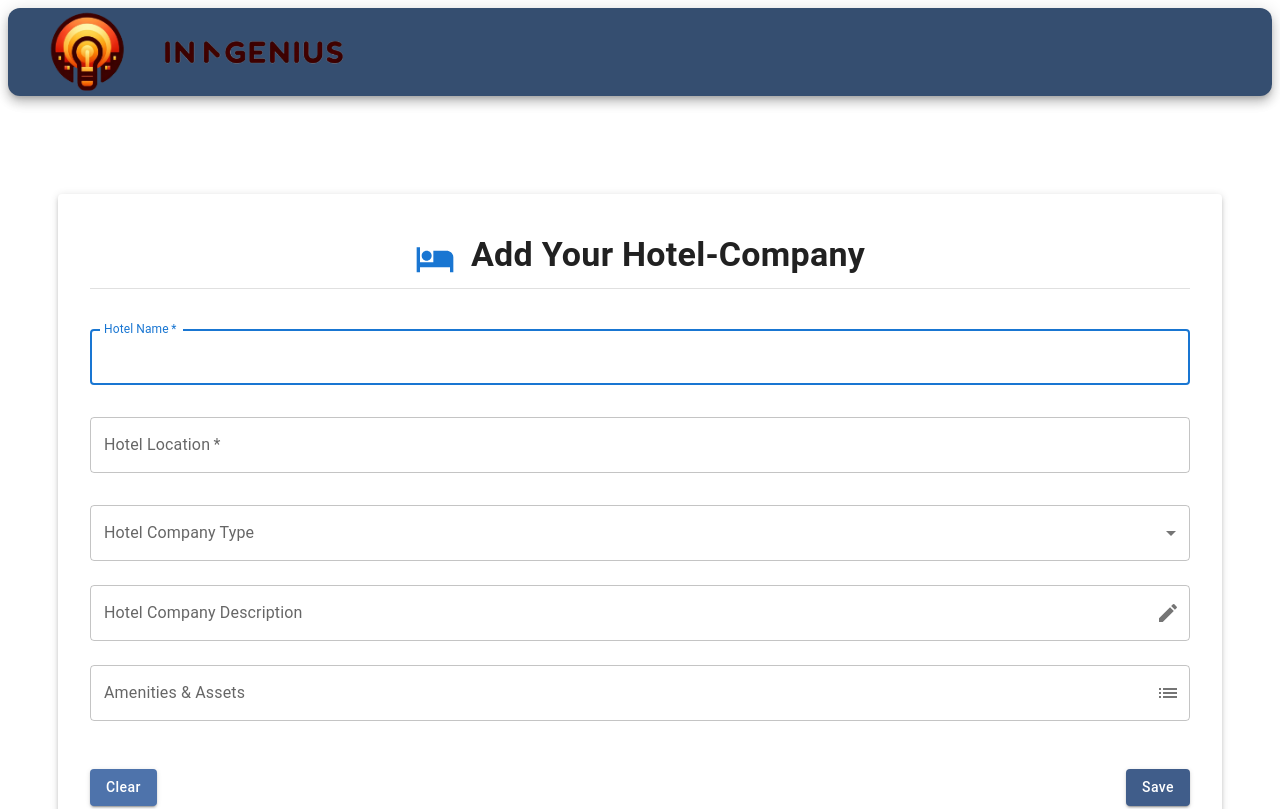
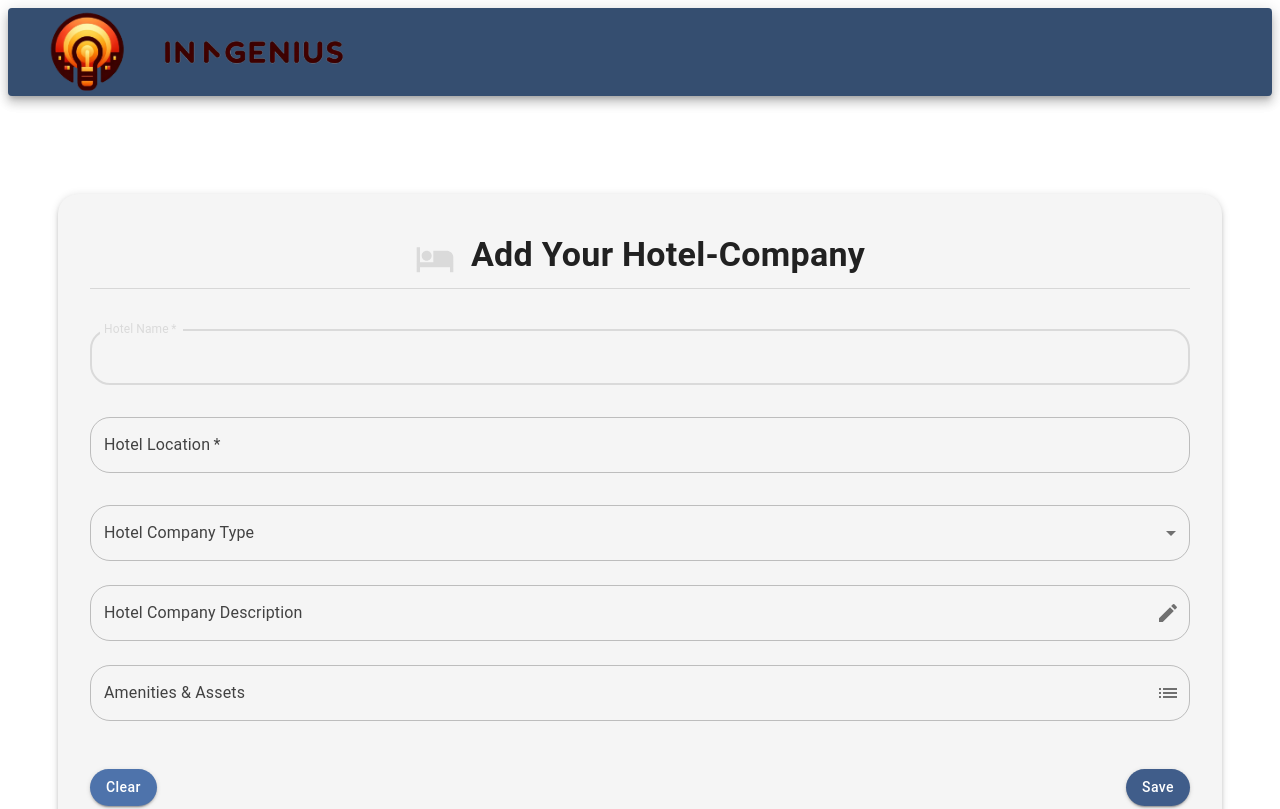
Before and after one commit to l-papantoniou/Chat-Gpt-UI, a React (Create React App) app: page /input in a window 1280 px wide. Shown: the top 809 px of the page. Built offline with nearby package versions, Linux system fonts and the light colour scheme.

Commit message:
implementation of theme provider, and addition of dark theme

```diff
--- a/src/App.js
+++ b/src/App.js
@@ -4,8 +4,10 @@ import LoginPage from './containers/LoginPage';
 import SignUpPage from "./containers/SignUpPage";
 import AppContainer from "./containers/AppContainer";
 import {InputHotelPage} from "./containers/InputHotelPage";
+import {ThemeProvider} from "./containers/ThemeProvider";
 
 const App = () => (
+    <ThemeProvider>
         <Router>
             <AppContainer>
                 <Routes>
@@ -16,6 +18,7 @@ const App = () => (
                 </Routes>
             </AppContainer>
         </Router>
+    </ThemeProvider>
 );
 
 export default App;
--- /dev/null
+++ b/src/containers/ThemeProvider.js
@@ -0,0 +1,25 @@
+import React, { createContext, useContext, useState } from 'react';
+import { ThemeProvider as MUIThemeProvider } from '@mui/material/styles';
+import {darkTheme, lightTheme} from "../themes/theme";
+
+const ThemeContext = createContext();
+
+export const useThemeContext = () => useContext(ThemeContext);
+
+export const ThemeProvider = ({ children }) => {
+    const [mode, setMode] = useState('light');
+
+    const theme = mode === 'light' ? lightTheme : darkTheme;
+
+    const toggleTheme = () => {
+        setMode((prevMode) => (prevMode === 'light' ? 'dark' : 'light'));
+    };
+
+    return (
+        <ThemeContext.Provider value={{ mode, toggleTheme }}>
+            <MUIThemeProvider theme={theme}>
+                {children}
+            </MUIThemeProvider>
+        </ThemeContext.Provider>
+    );
+};
--- a/src/index.js
+++ b/src/index.js
@@ -1,15 +1,11 @@
 import React from 'react';
 import ReactDOM from 'react-dom/client';
 import App from './App';
-import {ThemeProvider} from "@mui/styles";
-import theme from "./themes/theme";
 
 
 const root = ReactDOM.createRoot(document.getElementById('root'));
 root.render(
     <React.StrictMode>
-        <ThemeProvider theme={theme}>
-            <App/>
-        </ThemeProvider>
+        <App/>
     </React.StrictMode>
 );
--- a/src/themes/AppContainerTheme.js
+++ b/src/themes/AppContainerTheme.js
@@ -1,13 +1,101 @@
 import {useTheme} from "@mui/material";
 
 export const useAppContainerStyles = () => {
+
+    const drawerWidth = 240; // Define the width of the drawer
+
+    const appBarHeight = 155; // Assuming AppBar height is 64px
+
     const theme = useTheme();
     return {
         appBar: {
             backgroundColor: '#354e70',
             color: theme.palette.primary.contrastText,
             boxShadow: theme.shadows[7],
-            borderRadius:'12px'
+            borderRadius: '4px',
+            top: '88px',
+            zIndex: (theme) => theme.zIndex.drawer + 1
         },
-    }
+        drawer: {
+            flexShrink: 0,
+            '& .MuiDrawer-paper': {
+                width: drawerWidth,
+                position: 'fixed',
+                boxSizing: 'border-box',
+                borderRadius:'5px',
+                top: `${155}px`, // Replace with the actual height of AppBa
+                height: `calc(100% - ${155}px)`,
+            },
+            '& .MuiListItem-root': { // Add styles for list items
+                margin: theme.spacing(2, 0), // Add space above and below each item
+                borderRadius: theme.shape.borderRadius, // Optional: round corners
+                '&:hover': {
+                    backgroundColor:theme.palette.primary.light, // Color on hover
+                },
+            },
+            '&.Mui-selected': { // When item is selected (optional)
+                backgroundColor: theme.palette.primary.main,
+                color: theme.palette.primary.contrastText,
+                '&:hover': {
+                    backgroundColor: "#6a7994", // Darken on hover when selected
+                },
+            }
+        },
+        layout: {
+            position: 'fixed',
+            top: 0, left: 0, right: 0, zIndex: 1299,
+            backgroundColor:  theme.palette.background.default
+        },
+        logoFrame: {
+            display: 'flex',
+            alignItems: 'center'
+        },
+        logo: {
+            height: '88px',
+            marginRight: '10px'
+        },
+        moto: {
+            height: '55px'
+        },
+        mainContent: {
+            flexGrow: 1,
+            padding: theme.spacing(3),
+            marginTop: `${appBarHeight}px`,
+            height: '100vh',
+            transition: theme.transitions.create('marginLeft', {
+                easing: theme.transitions.easing.sharp,
+                duration: theme.transitions.duration.enteringScreen,
+            }),
+            // Remove the overflow hidden if you want to allow scrolling
+            overflow: 'hidden',
+        },
+
+        footer: {
+            textAlign: 'center',
+            padding:
+                '10px 0',
+            width:
+                '100%',
+            backgroundColor:
+                theme.palette.background.default
+        }
+
+        // content: {
+        //     maxWidth: '',
+        //     flexGrow: 1,
+        //     padding: theme.spacing(3),
+        //     transition: theme.transitions.create('margin', {
+        //         easing: theme.transitions.easing.sharp,
+        //         duration: theme.transitions.duration.leavingScreen,
+        //     }),
+        //     marginLeft: -drawerWidth,
+        // },
+        // contentShift: {
+        //     transition: theme.transitions.create('margin', {
+        //         easing: theme.transitions.easing.easeOut,
+        //         duration: theme.transitions.duration.enteringScreen,
+        //     }),
+        //     marginLeft: 0,
+        // },
+    };
 }
--- a/src/themes/theme.js
+++ b/src/themes/theme.js
@@ -1,24 +1,61 @@
 import { createTheme } from "@mui/material/styles";
-
 import grey from "@mui/material/colors/grey";
 
-const theme = () =>
-    createTheme({
+const getDesignTokens = (mode) => ({
+    components: {
+        // ...other overrides
+    },
     palette: {
+        mode,
+        ...(mode === 'light'
+            ? {
+                // Palette values for light mode
                 primary: {
-                main: '#8C6F7B'
+                    main: '#dadada',
+                    dark: '#4C617EFF',
                 },
                 secondary: {
-                main: '#ffffff',
-                contrastText: grey[50]
+                    main: '#4c617e',
+                    contrastText: grey[50],
                 },
-            loginForm: {
-                main: '#000000'
+                background: {
+                    default: '#ffffff',
+                    paper: grey[100],
+                },
+                text: {
+                    primary: grey[900],
+                    secondary: grey[800],
+                },
+                // ...other light mode colors
             }
+            : {
+                // Palette values for dark mode
+                primary: {
+                    main: '#5a5c5a',
+                    dark: '#33363a',
+                },
+                secondary: {
+                    main: '#4c617e',
+                    contrastText: grey[300],
+                },
+                background: {
+                    default: grey[900],
+                    paper: grey[800],
+                },
+                text: {
+                    primary: '#ffffff',
+                    secondary: grey[500],
+                },
+                // ...other dark mode colors
+            }),
     },
     shape: {
-            borderRadius: 20
-        }
+        borderRadius: 20,
+    },
 });
 
-export default theme;
+// Create a theme instance with light mode as default
+export const lightTheme = createTheme(getDesignTokens('light'));
+
+// Create a theme instance with dark mode
+export const darkTheme = createTheme(getDesignTokens('dark'));
```
Lines whose indentation alone changed are shown as unchanged.
